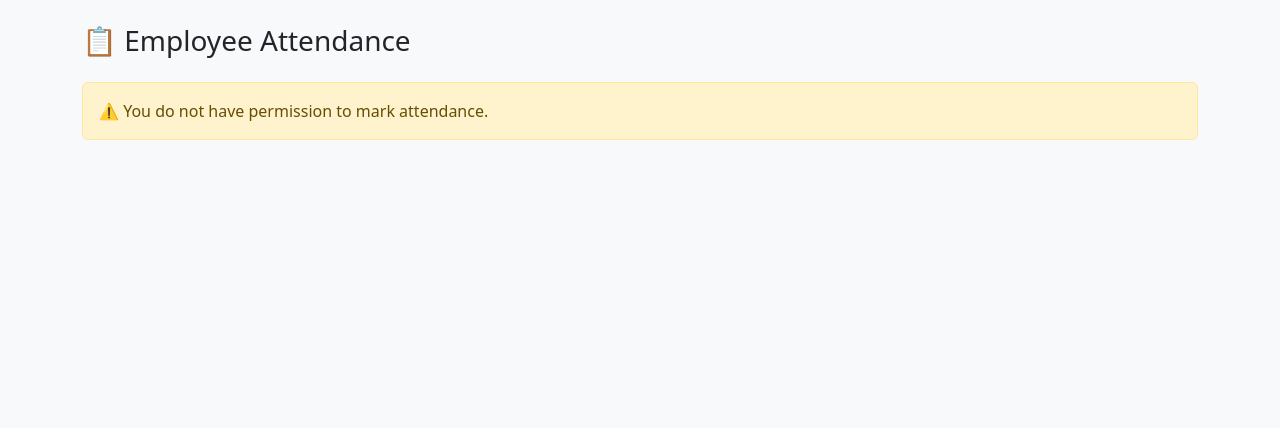
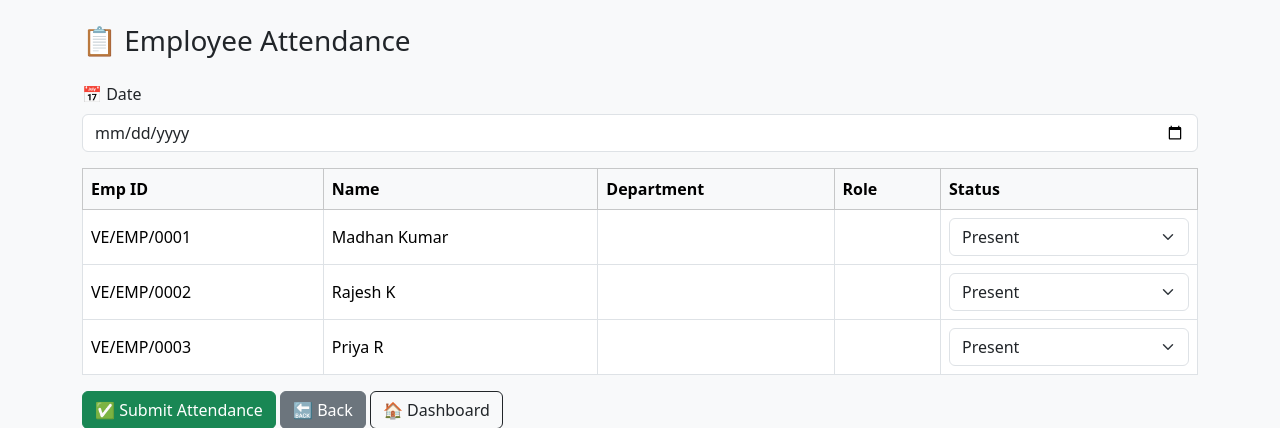
Before and after one commit to kumartech-maker/Vanesengineering, a Flask app: page /mark_attendance in a window 1280 px wide. Shown: the top 428 px of the page. Run offline with Flask 3, Linux system fonts and the light colour scheme; the visitor is signed in with stand-in values (Sample User, id 1); data comes from the database, SQL or seed files in the repository; data that the repository does not hold is empty.

Commit message:
Update attendance.html

```diff
--- a/templates/attendance.html
+++ b/templates/attendance.html
@@ -1,5 +1,4 @@
-<!DOCTYPE html>
-<html lang="en">
+<!DOCTYPE html>  <html lang="en">
 <head>
   <meta charset="UTF-8">
   <title>Attendance Register</title>
@@ -16,9 +15,7 @@
 </head>
 <body>
 <div class="container mt-4">
-  <h3 class="mb-4">📋 Employee Attendance</h3>
-
-  {% with messages = get_flashed_messages(with_categories=true) %}
+  <h3 class="mb-4">📋 Employee Attendance</h3>  {% with messages = get_flashed_messages(with_categories=true) %}
 {% if messages %}
 {% for category, message in messages %}
 <div class="alert alert-{{ category }} alert-dismissible fade show" role="alert">
@@ -29,14 +26,11 @@
 {% endif %}
 {% endwith %}
 
-  {% if session['role'] in ['md', 'pm'] %}
   <form method="POST" action="/mark_attendance">
     <div class="mb-3">
       <label for="date" class="form-label">📅 Date</label>
       <input type="date" class="form-control" name="date" required>
-    </div>
-
-    <table class="table table-bordered">
+    </div>  <table class="table table-bordered">
   <thead class="table-light">
     <tr>
       <th>Emp ID</th>
@@ -68,15 +62,7 @@
 <button type="submit" class="btn btn-success">✅ Submit Attendance</button>
 <a href="javascript:history.back()" class="btn btn-secondary">🔙 Back</a>
 <a href="/dashboard" class="btn btn-outline-dark">🏠 Dashboard</a>
+
   </form>
-  {% else %}
-  <div class="alert alert-warning mt-4">
-    ⚠️ You do not have permission to mark attendance.
-  </div>
-  {% endif %}
-
-</div>
-
-<script src="https://cdn.jsdelivr.net/npm/bootstrap@5.3.2/dist/js/bootstrap.bundle.min.js"></script>
-</body>
+</div>  <script src="https://cdn.jsdelivr.net/npm/bootstrap@5.3.2/dist/js/bootstrap.bundle.min.js"></script>  </body>
 </html>
```
Lines whose indentation alone changed are shown as unchanged.
